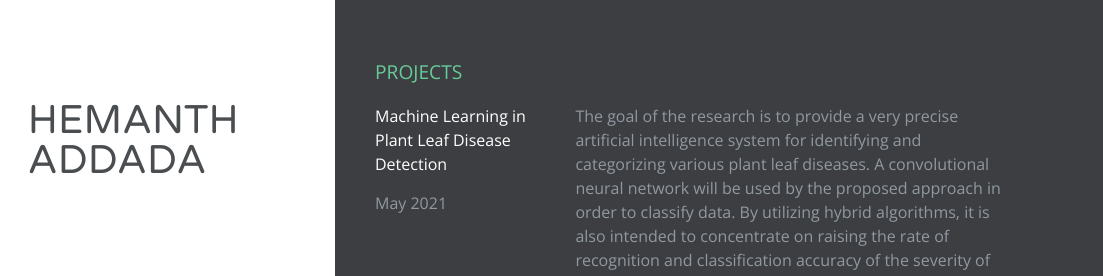
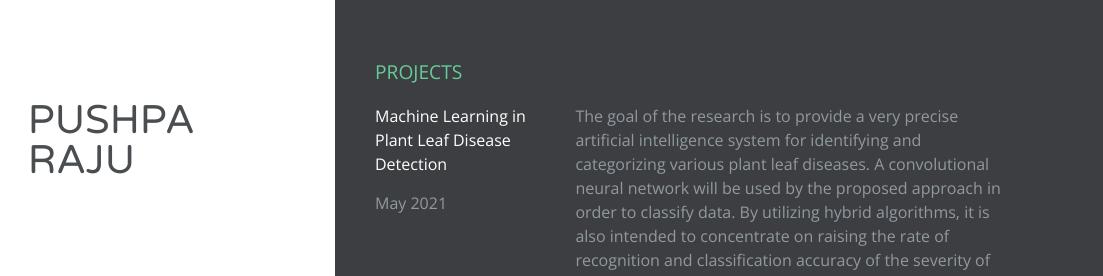
Before and after one commit to PrudhviAddada/hemanthaddada.github.io, a plain HTML site: page index.html in a window 1280 px wide. Shown: the top 276 px of the page, 177-1280 px from the left. Drawn offline with nearby package versions, Linux system fonts and the light colour scheme.

Commit message:
Update index.html

```diff
--- a/index.html
+++ b/index.html
@@ -48,7 +48,7 @@
          <div class="clearfix"></div>
  </div>
       <div class="name-wrapper">
-        <h1>Hemanth Addada</h1> <br/></h1>
+        <h1>Pushpa Raju</h1> <br/></h1>
       </div>
       <div class="clearfix"></div>
       <div class="contact-info clearfix">
```
